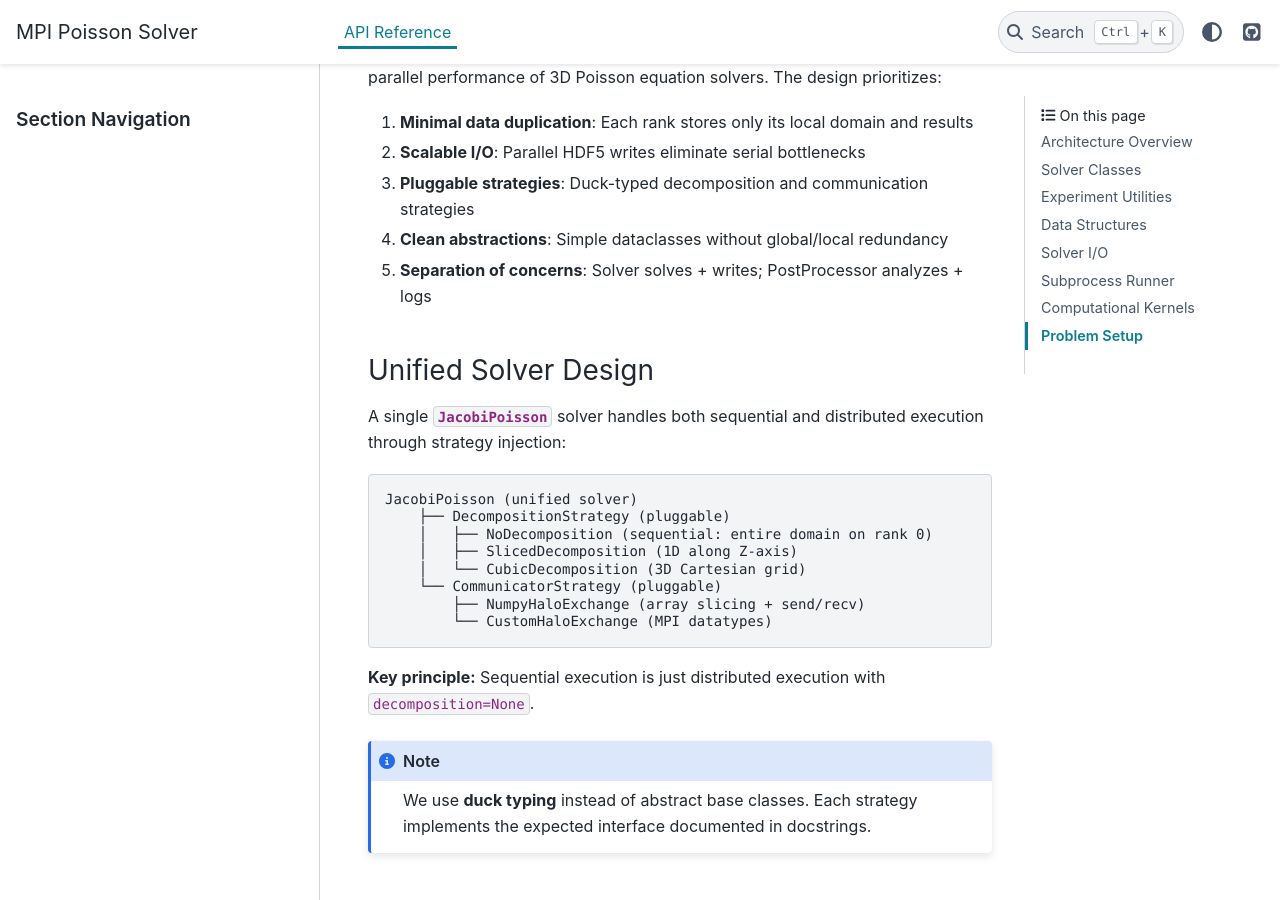
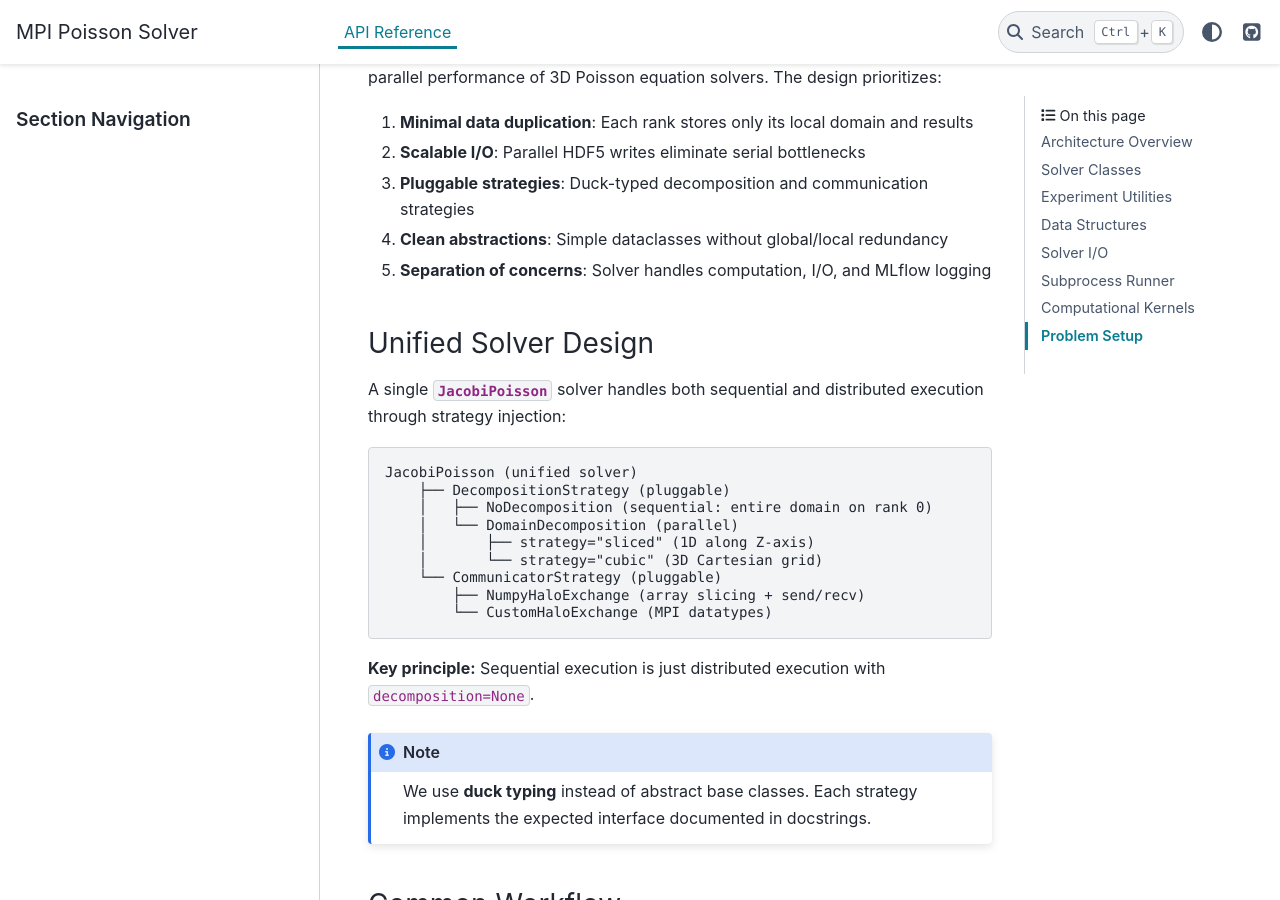
Before and after one commit to PN-CourseWork/LSM-P2, a Sphinx documentation site: the page built from docs/source/api_reference.rst, in a window 1280 px wide and 900 px high, scrolled down 372 px. Built offline with Sphinx 7.4.7 and the PyData theme 0.15.4, drawn with Linux system fonts in a browser that asks for light colours; pages that are not in the unit, such as notebooks, are missing from menus.

Commit message:
Update docstrings and api_reference to reflect current code

```diff
--- a/docs/source/api_reference.rst
+++ b/docs/source/api_reference.rst
@@ -20,7 +20,7 @@ The package implements a unified, **rank-symmetric** architecture for studying p
 2. **Scalable I/O**: Parallel HDF5 writes eliminate serial bottlenecks
 3. **Pluggable strategies**: Duck-typed decomposition and communication strategies
 4. **Clean abstractions**: Simple dataclasses without global/local redundancy
-5. **Separation of concerns**: Solver solves + writes; PostProcessor analyzes + logs
+5. **Separation of concerns**: Solver handles computation, I/O, and MLflow logging
 
 Unified Solver Design
 ----------------------
@@ -30,8 +30,9 @@ A single :class:`JacobiPoisson` solver handles both sequential and distributed e
    JacobiPoisson (unified solver)
        ├── DecompositionStrategy (pluggable)
        │   ├── NoDecomposition (sequential: entire domain on rank 0)
-       │   ├── SlicedDecomposition (1D along Z-axis)
-       │   └── CubicDecomposition (3D Cartesian grid)
+       │   └── DomainDecomposition (parallel)
+       │       ├── strategy="sliced" (1D along Z-axis)
+       │       └── strategy="cubic" (3D Cartesian grid)
        └── CommunicatorStrategy (pluggable)
            ├── NumpyHaloExchange (array slicing + send/recv)
            └── CustomHaloExchange (MPI datatypes)
```
Also changed, not shown: src/Poisson/__init__.py (+7 -1 lines).
